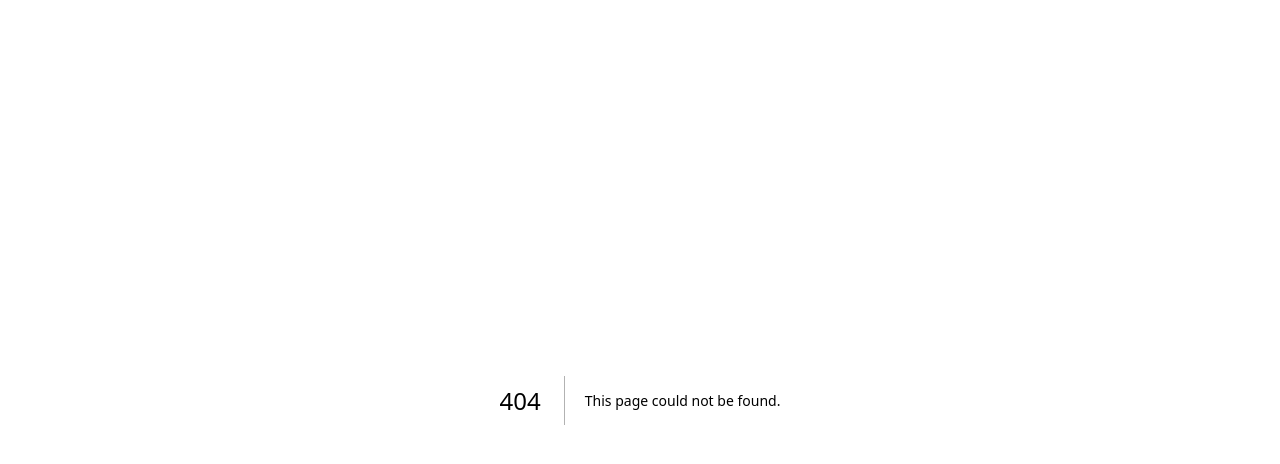
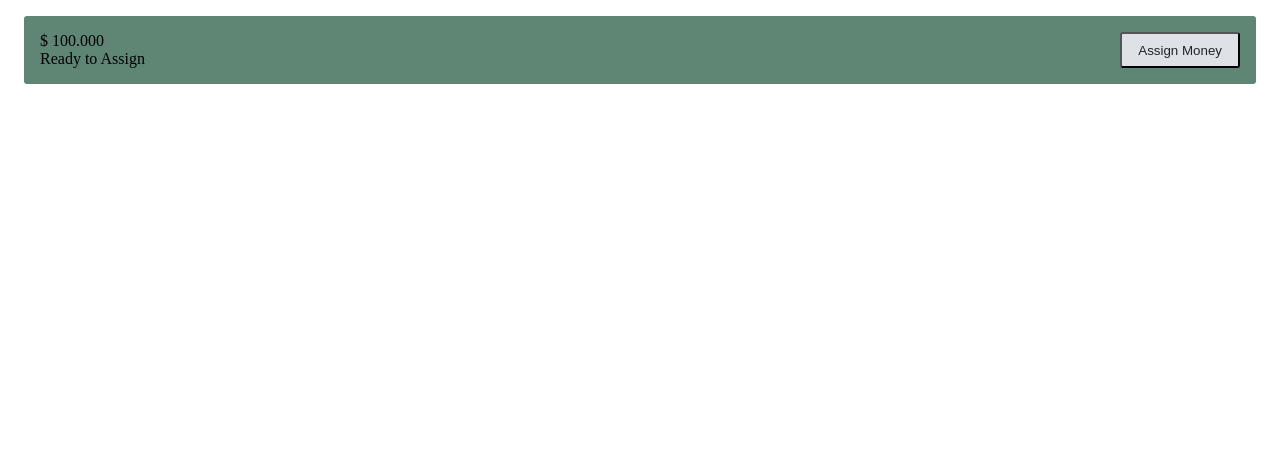
Before and after one commit to Jeloves/budgetoria-app-1, a Next.js app: page /budget/Unassigned in a window 1280 px wide. Before the commit this address had no page. Shown: the top 464 px of the page. Built offline with nearby package versions, Linux system fonts and the light colour scheme.

Commit message:
Created separate page for BudgetoryPage

```diff
--- /dev/null
+++ b/pages/budget/Unassigned.tsx
@@ -0,0 +1,19 @@
+import { useEffect, useState } from 'react';
+import styles from "./unassigned.module.scss";
+
+function Unassigned() {
+
+    return (
+      <>
+        <section className={styles.unassigned}>
+            <div>
+                <data>$ 100.000</data>
+                <label>Ready to Assign</label>
+            </div>
+            <button>Assign Money</button>
+        </section>
+      </>
+    )
+  }
+
+  export default Unassigned
--- /dev/null
+++ b/pages/budget/unassigned.module.scss
@@ -0,0 +1,30 @@
+@use "@styles/color";
+
+.unassigned {
+    height: auto;
+    width: auto;
+    background-color: color.$green;
+    border-radius: 3px;
+    box-sizing: border-box;
+    margin: 1rem;
+    margin-bottom: 0rem;
+    padding: 1rem;
+    display: flex;
+
+    div {
+        height: 100%;
+        width: auto;
+        display: flex;
+        flex-direction: column;
+        align-items: flex-start;
+        flex: 1;
+    }
+
+    button {
+        padding: 0rem 1rem;
+        border-radius: 3px;
+        background-color: color.$light-gray;
+        color: color.$primary-dark;
+    }
+
+}
```
Also changed, not shown: pages/budget/Topbar.tsx (added, +28 -0 lines), pages/budget/index.tsx (added, +21 -0 lines), pages/budget/topbar.module.scss (added, +21 -0 lines), pages/budget/Topbar.css (added).
